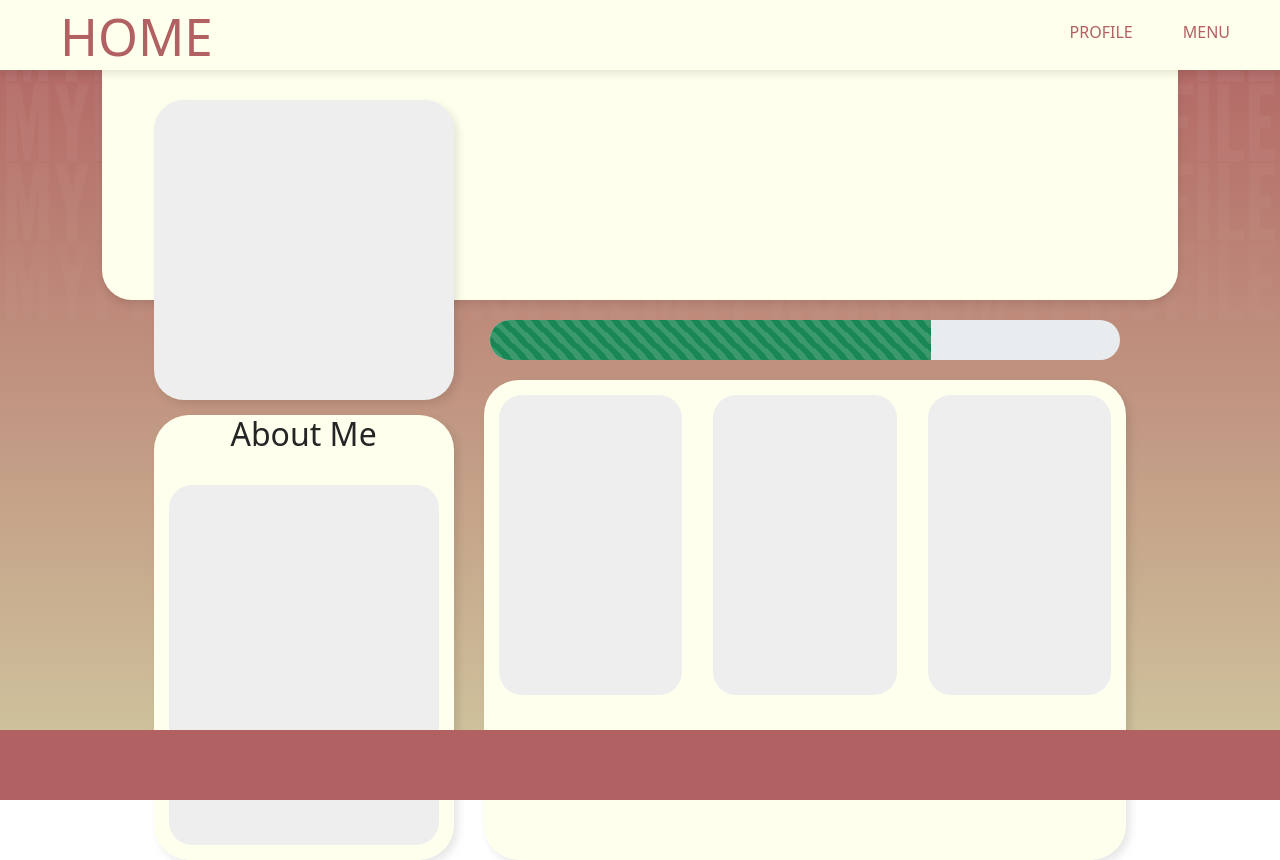
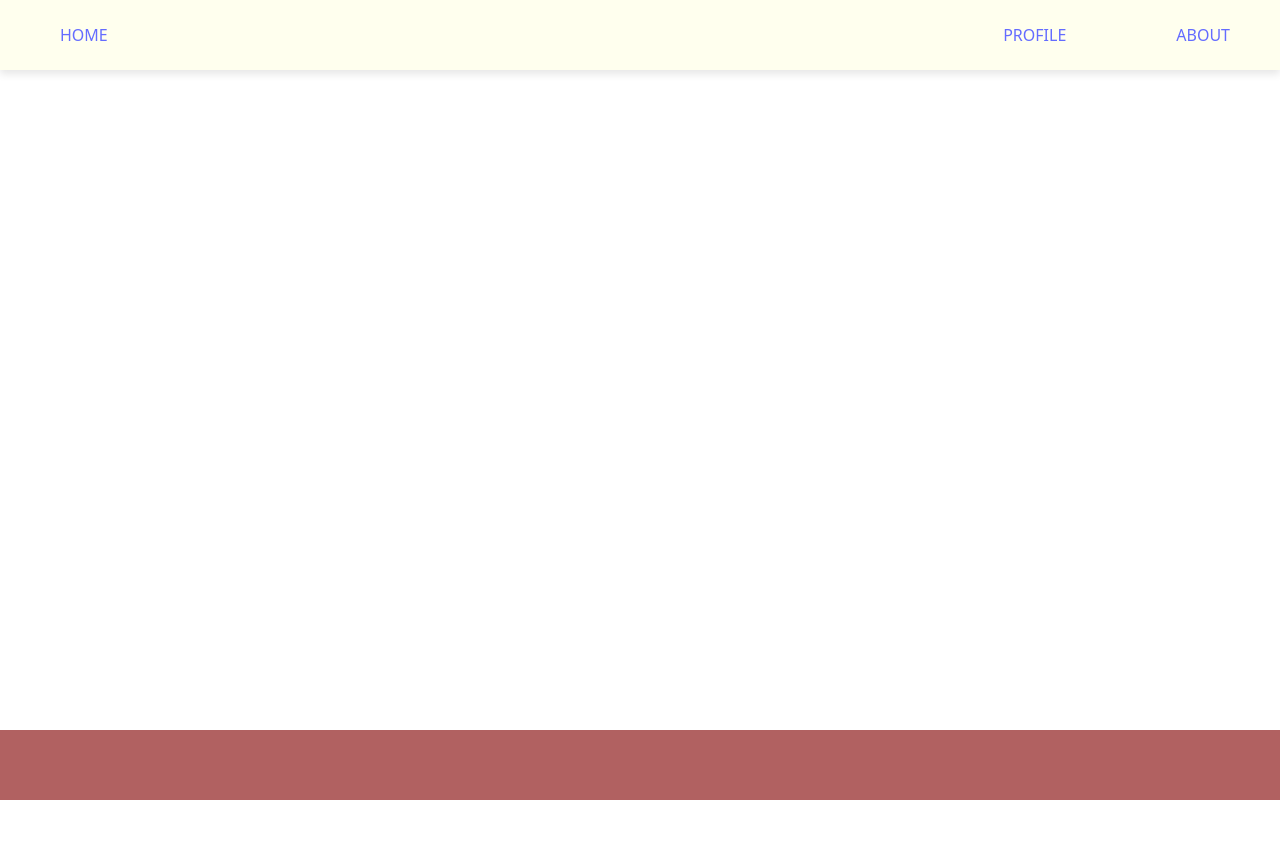
Before and after one commit to PedroGarcia242/CAMUL, a React (Vite) app in the folder Platform_MOOC/platform_mooc/: page / in a window 1280 px wide. After the commit the page ends 800 px from the top, so only its background shows below. Built offline with nearby package versions, Linux system fonts and the light colour scheme.

Commit message:
No longer a one page app

```diff
--- a/Platform_MOOC/platform_mooc/src/App.css
+++ b/Platform_MOOC/platform_mooc/src/App.css
@@ -49,6 +49,14 @@
     src: url("./assets/fonts/NewRocker-Regular.ttf");
 }
 
+ul {
+    list-style-type: none;
+}
+
+li {
+    list-style-type: none;
+}
+
 .navbar {
     position: fixed;
     width: 100%;
@@ -64,7 +72,7 @@
     box-shadow: 0px 4px 8px rgba(0, 0, 0, 0.1);
 }
 
-    .navbar h1 {
+    .navbar li {
         margin-left: 60px;
         margin-right: 60px;
         color: #b16161;
@@ -76,9 +84,10 @@
     display: flex;
     flex-direction: row;
     justify-content: space-between;
+    margin: 0;
 }
 
-    .navbar-items p {
+    .navbar-items li {
         color: #b16161;
         margin-right: 50px;
     }
@@ -177,6 +186,7 @@
 }
 
 .about {
+    padding-top: 15px;
     margin-top: 15px;
     display: flex;
     width: 300px;
--- a/Platform_MOOC/platform_mooc/src/App.jsx
+++ b/Platform_MOOC/platform_mooc/src/App.jsx
@@ -1,36 +1,21 @@
+import ProgressBar from 'react-bootstrap/ProgressBar';
+import 'bootstrap/dist/css/bootstrap.min.css';
+import { BrowserRouter as Router, Routes, Route, Link } from 'react-router-dom';
+
 import profile_background from './assets/plataforma_fundo1.png'
 
-import ProgressBar from 'react-bootstrap/ProgressBar';
-import 'bootstrap/dist/css/bootstrap.min.css';
+import './App.css'
 
-import './App.css'
-import { useState } from 'react'
+function App() {
 
-//definition of possible pages
-const Pages = { HOME: "HOME", INFO: "INFO", TICKETS: "TICKETS" }
-
-//THIS IS CURRENTLY A ONE PAGE APP, WE CAN CHANGE IT LATER
-function App() {
-    //create a variable, assign a value
-    const [currentPage, setCurrentPage] = useState(Pages.HOME);
+    const Home = () => displayTicketsPage();
+    const About = () => displayInfoPage();
+    const Profile = () => displayProfilePage();
 
     //FUNCTIONS
 
-    //displays the content of the currently selected page
-    const displayPage = () => {
-        //check currentPage
-        switch (currentPage) {
-            case Pages.INFO: //if currentPage == Pages.INFO
-                return displayInfoPage(); //display InfoPage content
-            case Pages.TICKETS: //if currentPage == Pages.Tickets
-                return displayTicketsPage(); //display TicketsPage content
-            default: //else
-                return displayHomePage(); //display HomePage content
-        }
-    }
-
     //home Page content
-    const displayHomePage = () => {
+    const displayProfilePage = () => {
         //returns ONE html element
         return (
             //create one element and put the desired html inside
@@ -92,39 +77,44 @@ function App() {
         )
     }
 
+    //navbar
+    const displayNavbar = () => {
+        return (
+            <>
+                <nav className="navbar">
+                    <li className="text-button"><Link to="/">HOME</Link></li>
+                    <ul className="navbar-items">
+                        <li className="text-button"><Link to="/profile">PROFILE</Link></li>
+                        <li className="text-button"><Link to="/about">ABOUT</Link></li>
+                    </ul>
+                </nav>
+            </>
+        )
+    }
+
+    //footer
+    const displayFooter = () => {
+        return (
+            <>
+                <div className="footer">
+                </div>
+            </>
+        )
+    }
+
     //RETURN
     //the base content of the page
     return (
         <>
-            <div className="navbar">
-                <h1 className="text-button" onClick={() => {
-                    setCurrentPage(Pages.HOME)
-                    window.scrollTo({ top: 0, left: 0, behavior: 'smooth' });
-                }}>
-                    HOME
-                </h1>
-
-                <div className="navbar-items">
-                    <p className="text-button" onClick={() => {
-                        setCurrentPage(Pages.INFO)
-                        window.scrollTo({ top: 0, left: 0, behavior: 'smooth' });
-                    }}>
-                        PROFILE
-                    </p>
-
-                    <p className="text-button" onClick={() => {
-                        setCurrentPage(Pages.TICKETS)
-                        window.scrollTo({ top: 0, left: 0, behavior: 'smooth' });
-                    }}>
-                        MENU
-                    </p>
-                </div>
-            </div>
-
-            {displayPage()}
-
-            <div className="footer">
-            </div>
+            <Router>
+                {displayNavbar()}
+                <Routes>
+                    <Route path="/" element={ <Home/> } />
+                    <Route path="/about" element={ <About/> } />
+                    <Route path="/profile" element={ <Profile/> } />
+                </Routes>
+                {displayFooter()}
+            </Router>
         </>
     )
 }
```
